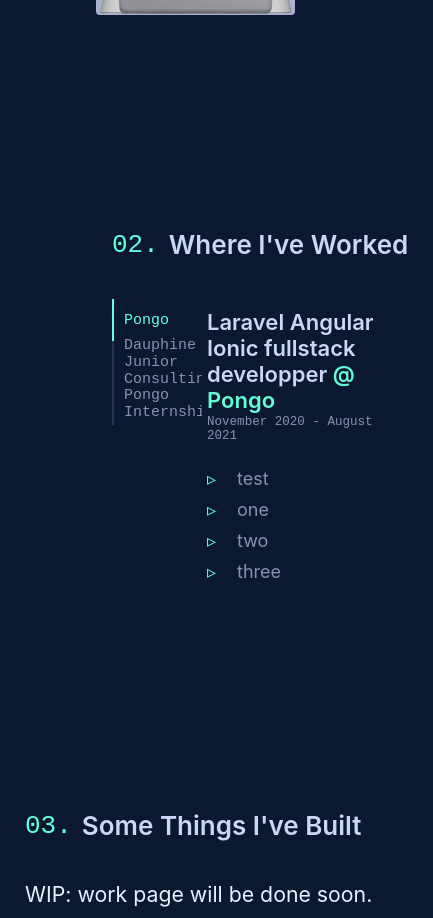
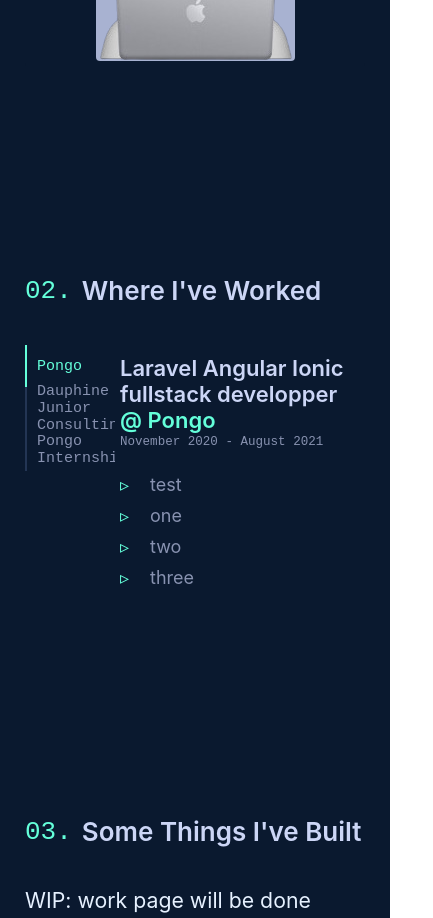
Before and after one commit to manki23/manki23.github.io, a React (Create React App) app: page / in a window 390 px wide. Shown: the part 1720-2638 px from the top of the page, 433 px wide, since content can reach past the window. Built offline with nearby package versions, Linux system fonts and the light colour scheme.

Commit message:
MOD: Logo.js & ExperiencePage.js > removing logo on mobile & removing job margin-left on mobile

```diff
--- a/src/App.js
+++ b/src/App.js
@@ -128,6 +128,7 @@ function App() {
     <ThemeProvider theme={theme}>
       <StyledApp className="approot">
         <WindowWidthProvider>
+          <Logo />
           <Header />
           <Main />
           <LeftFooter />
--- a/src/components/pages/AboutPage.js
+++ b/src/components/pages/AboutPage.js
@@ -1,5 +1,4 @@
 import React from "react";
-import { FaFileExcel } from "react-icons/fa";
 import styled from "styled-components";
 import img from "../../assets/manki-bitmoji.png";
 import { useWindowWidth } from "../hooks/WindowWidthContext";
@@ -8,13 +7,6 @@ const StyledAboutPage = styled.div`
   padding: 100px 0px;
 
   .content {
-    /* text-align: center; */
-    ${({ width, theme }) =>
-      console.log(
-        width > theme.widthBreakpoints.md,
-        width,
-        theme.widthBreakpoints.sm
-      )}
     ${({ width, theme }) =>
       width > theme.widthBreakpoints.md
         ? `
--- a/src/components/pages/ExperiencePage.js
+++ b/src/components/pages/ExperiencePage.js
@@ -1,9 +1,18 @@
 import React, { useState } from "react";
+import { useWindowWidth } from "../hooks/WindowWidthContext";
 import styled from "styled-components";
 
 const StyledExperiencePage = styled.div`
   padding: 100px 0px;
-  margin-left: 87px;
+  ${({ width, theme }) =>
+    console.log(
+      width > theme.widthBreakpoints.md,
+      width,
+      theme.widthBreakpoints.md
+    )}
+
+  margin-left: ${({ width, theme }) =>
+    width > theme.widthBreakpoints.md ? `87px` : `0px`};
   .content {
     display: grid;
     grid-template-columns: 1fr 3fr;
@@ -16,9 +25,10 @@ const StyledExperiencePage = styled.div`
         display: flex;
         -webkit-box-align: center;
         align-items: center;
-        border-left: 2px solid ${(props) => props.theme.colors.appLightestNavyColor};
+        border-left: 2px solid
+          ${({ theme }) => theme.colors.appLightestNavyColor};
         background-color: transparent;
-        color: ${(props) => props.theme.colors.appSlateColor};
+        color: ${({ theme }) => theme.colors.appSlateColor};
         font-family: monospace;
         font-size: 15px;
         text-align: left;
@@ -27,21 +37,23 @@ const StyledExperiencePage = styled.div`
         cursor: pointer;
         border: 0px;
         border-radius: 0px;
-        border-left: 2px solid ${(props) => props.theme.colors.appLightestNavyColor};
+        border-left: 2px solid
+          ${({ theme }) => theme.colors.appLightestNavyColor};
       }
 
-      button:hover, .selected {
+      button:hover,
+      .selected {
         color: ${(props) => props.theme.colors.appGreenColor};
-        border-left: 2px solid ${(props) => props.theme.colors.appGreenColor};
+        border-left: 2px solid ${({ theme }) => theme.colors.appGreenColor};
       }
 
       button:hover {
-        background-color: ${(props) => props.theme.colors.appLightestNavyColor};
+        background-color: ${({ theme }) => theme.colors.appLightestNavyColor};
       }
     }
 
     .job-description {
-        padding: 10px 5px;
+      padding: 10px 5px;
       h3 {
         margin: 0px;
         margin-bottom: 2px;
@@ -53,11 +65,11 @@ const StyledExperiencePage = styled.div`
         margin-bottom: 25px;
       }
       a {
-          color: ${(props) => props.theme.colors.appGreenColor};
+        color: ${({ theme }) => theme.colors.appGreenColor};
       }
     }
   }
-`
+`;
 
 const JobContent = ({
   content = [],
@@ -89,24 +101,34 @@ const JobContent = ({
 
 const ExperiencePage = () => {
   const [tab, setTab] = useState(0);
+  const [width] = useWindowWidth();
 
   return (
-    <StyledExperiencePage id="experience-page">
+    <StyledExperiencePage id="experience-page" width={width}>
       <h2>Where I've Worked</h2>
-      <div className="content slate-color">
+      <div className="content">
         <div className="job-tabs">
-          <button className={tab === 0 ? "selected" : ""} onClick={() => setTab(0)}>
+          <button
+            className={tab === 0 ? "selected" : ""}
+            onClick={() => setTab(0)}
+          >
             Pongo
           </button>
-          <button className={tab === 1 ? "selected" : ""} onClick={() => setTab(1)}>
+          <button
+            className={tab === 1 ? "selected" : ""}
+            onClick={() => setTab(1)}
+          >
             Dauphine Junior Consulting
           </button>
-          <button className={tab === 2 ? "selected" : ""} onClick={() => setTab(2)}>
+          <button
+            className={tab === 2 ? "selected" : ""}
+            onClick={() => setTab(2)}
+          >
             Pongo Internship
           </button>
         </div>
         <div className="job-description">
-        <JobContent
+          <JobContent
             content={["test", "one", "two", "three"]}
             title="Mission fullstack Laravel"
             companyName="Dauphine Junior Consulting"
--- a/src/components/shared/Logo.js
+++ b/src/components/shared/Logo.js
@@ -5,7 +5,8 @@ import logo from "../../assets/manki-bitmoji.png";
 
 const StyledLogo = styled.a`
   img {
-    position: ${({width, theme}) => width > theme.widthBreakpoints.sm ? `fixed` : `relative`};
+    position: ${({ width, theme }) =>
+      width > theme.widthBreakpoints.sm ? `fixed` : `relative`};
     height: 5.9em;
     z-index: 3;
   }
@@ -14,11 +15,15 @@ const StyledLogo = styled.a`
 const Logo = () => {
   const [width] = useWindowWidth();
 
-  return (
-    <StyledLogo href="#" width={width}>
-      <img src={logo} alt="Logo"/>
-    </StyledLogo>
-  );
+  if (width > 640) {
+    return (
+      <StyledLogo href="#" width={width}>
+        <img src={logo} alt="Logo" />
+      </StyledLogo>
+    );
+  } else {
+    return <></>;
+  }
 };
 
 export default Logo;
```
